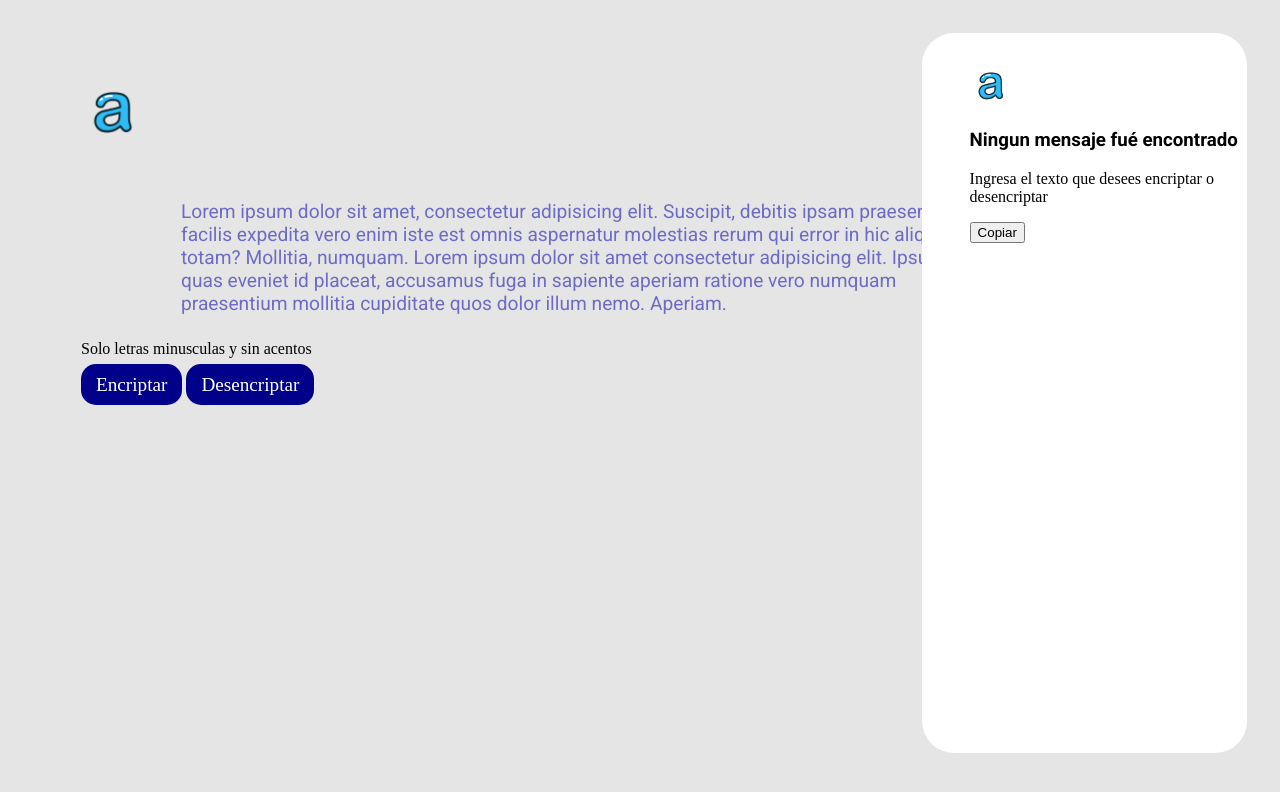
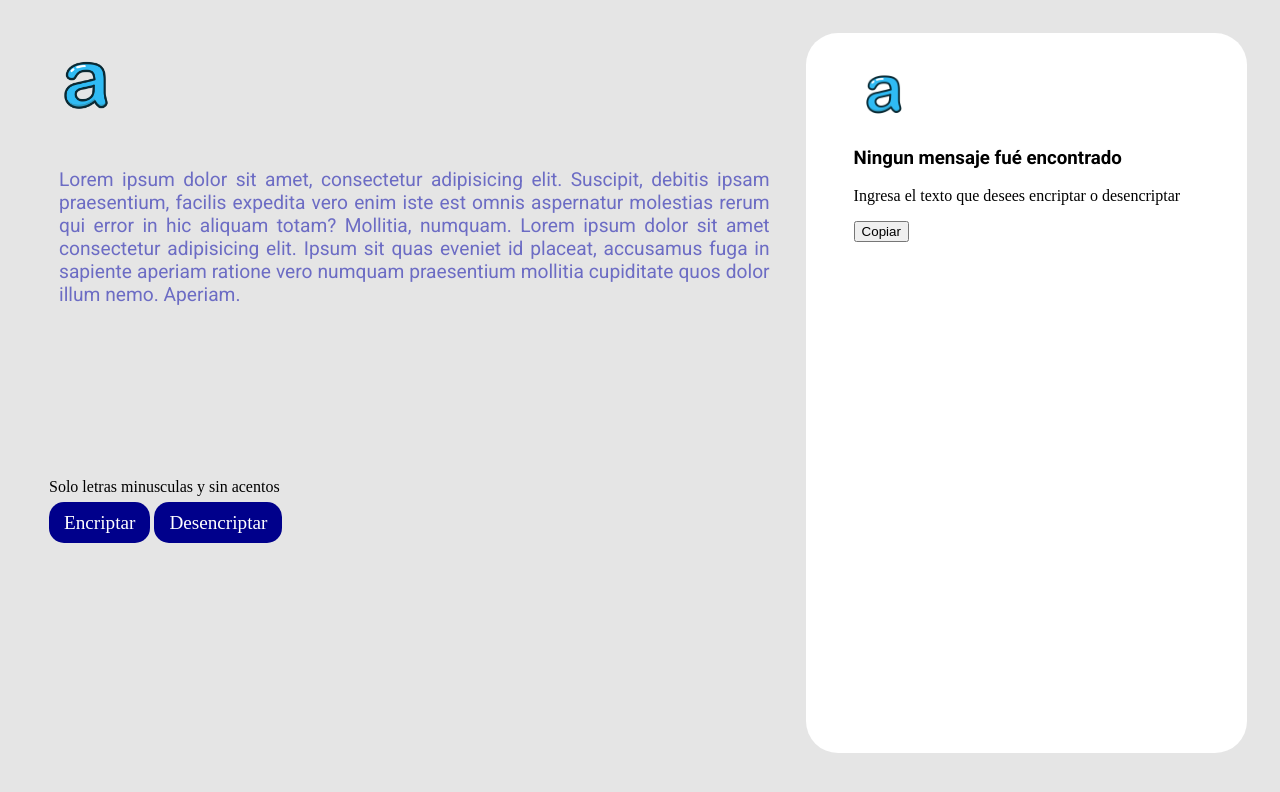
Before and after one commit to ivandiaz94ing/encriptador-texto, a plain HTML site: page index.html in a window 1280 px wide. Drawn offline with Linux system fonts and the light colour scheme.

Commit message:
perfeccionando el diseño

```diff
--- a/style.css
+++ b/style.css
@@ -16,15 +16,17 @@ body{
     display: flex;
     flex-direction: row;
     height: 90vh;
+    gap: 10px;
 }
 
 .img-logo{
-    width: 8%;
+    width: 10%;
     margin: 0 0 2rem 0;
 }
 .main-principal{
-    width: 100%;
-    margin: 3rem;
+    width: 65%;
+    margin: 1rem;
+    background-color: #E5E5E5;
 
 }
 .main-principal-botones-link{
@@ -54,7 +56,7 @@ body{
 
 textarea{
     width: 100%;
-    height: 100px;
+    height: 300px;
     border: none;
     overflow: hidden;
     resize: none;
@@ -63,7 +65,9 @@ textarea{
     font-weight: 400;
     font-size: 1.2rem;
     color: rgb(108, 108, 196);
-    padding: 20px 100px;
+    padding: 10px;
+    box-sizing: border-box;
+    text-align: justify;
 }
 
 textarea:focus{
```
